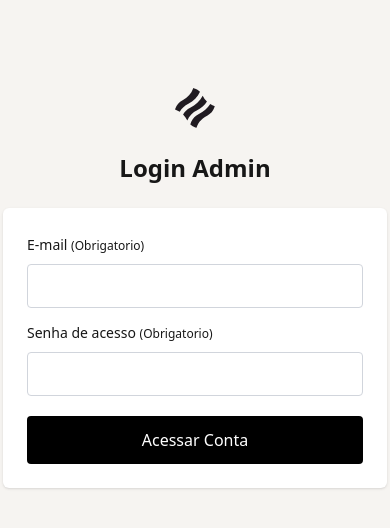
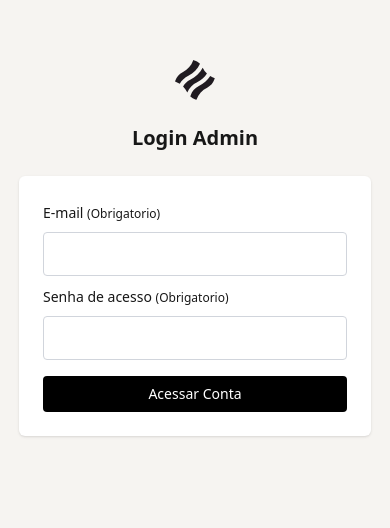
Before and after one commit to ws49066/TimeHub_frontend, a Next.js app: page /auth/admin/login in a window 390 px wide. Shown: the part 134-662 px from the top of the page. Built offline with nearby package versions, Linux system fonts and the light colour scheme.

Commit message:
Ajustes na tela de login admin, mobile first

```diff
--- a/app/auth/admin/login/page.tsx
+++ b/app/auth/admin/login/page.tsx
@@ -21,17 +21,17 @@ export default function AdminLogin() {
 
     async function onSubmit(formData: LoginForm) {
 
-        await login(formData, 'administrator')
+        await login(formData, 'administrator', 'admin')
     }
 
     return (
-        <form onSubmit={handleSubmit(onSubmit)} className="">
+        <form onSubmit={handleSubmit(onSubmit)}>
             <div className="space-y-6 flex flex-col mb-6 justify-center items-center">
                 <Logo />
-                <h1 className="text-2xl font-semibold">Login Admin</h1>
+                <h1 className="text-xl font-semibold">Login Admin</h1>
             </div>
 
-            <div className="bg-white rounded-md shadow-sm p-6 space-y-3">
+            <div className="bg-white rounded-md shadow-sm p-6 space-y-2">
 
                 <Input
                     label="E-mail"
@@ -44,7 +44,7 @@ export default function AdminLogin() {
                 <Input
                     label="Senha de acesso"
                     type="password"
-                    stylesOverride="text-3xl"
+                    // stylesOverride="text-xl"
                     required
                     {...register('password')}
                     error={errors.password?.message}
@@ -52,7 +52,7 @@ export default function AdminLogin() {
 
                 <button
                     disabled={loading}
-                    className="w-full bg-black text-white p-3 mt-2 rounded font-medium"
+                    className="w-full bg-black text-white mt-2 rounded font-medium h-9 text-sm"
                 >
                     {loading ? 'Entrando...' : 'Acessar Conta'}
                 </button>
--- a/app/auth/layout.tsx
+++ b/app/auth/layout.tsx
@@ -5,7 +5,7 @@ export default function AuthLayout({
 }) {
   return (
     <main className="min-h-screen flex items-center justify-center">
-      <section className="w-full max-w-sm">
+      <section className="w-full max-w-sm -mt-20 p-4">
         {children}
       </section>
     </main>
--- a/app/shared/stores/auth.store.ts
+++ b/app/shared/stores/auth.store.ts
@@ -9,7 +9,7 @@ type AuthState = {
     user: User | null
     loading: boolean
     error: string | null
-    login: (data: LoginFormData, type_user: string) => Promise<void>
+    login: (data: LoginFormData, type_user: string, role?: string) => Promise<void>
     logout: () => void
 }
 
@@ -19,13 +19,14 @@ export const useAuthStore = create<AuthState>((set) => ({
     loading: false,
     error: null,
 
-    login: async ({ email, password }, type_user) => {
+    login: async ({ email, password }, type_user, role) => {
         try {
             set({ loading: true, error: null })
 
             const response = await api.post(`/${type_user}/login`, {
                 email,
                 password,
+                role
             })
 
             const token = response.data.data.token
```
Also changed, not shown: public/manifest.json.
